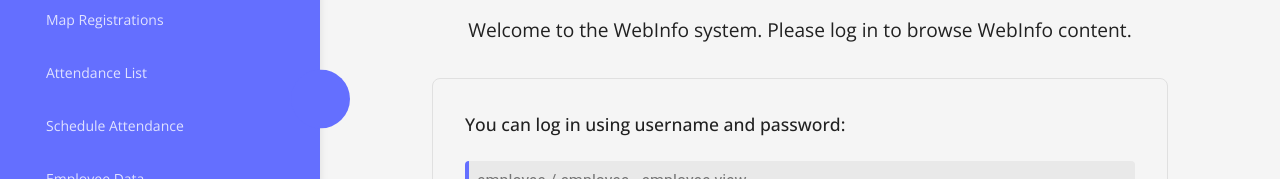
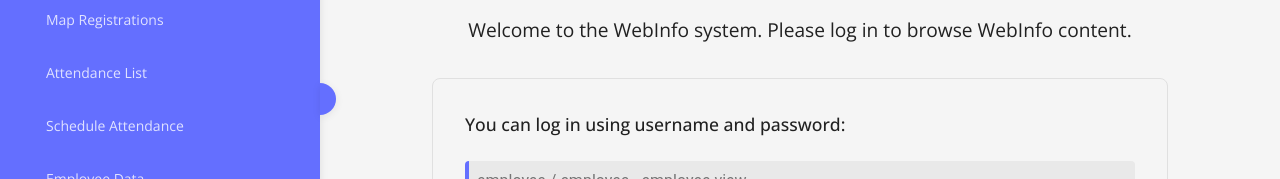
Before and after one commit to dominPS/Webinfo2, a React (Vite) app: page / in a window 1280 px wide. Shown: the part 301-480 px from the top of the page. Built offline with nearby package versions, Linux system fonts and the light colour scheme.

Commit message:
changes with collapse button in sidebar

```diff
--- a/src/features/navigation/Sidebar.tsx
+++ b/src/features/navigation/Sidebar.tsx
@@ -20,6 +20,7 @@ const SidebarContainer = styled.aside`
   display: flex;
   flex-direction: column;
   box-shadow: ${props => props.theme.shadows.medium};
+  z-index: 10; /* Higher z-index to appear in front of the collapse button */
 `;
 
 const SidebarHeader = styled.div`
@@ -109,44 +110,33 @@ const LogoutButton = styled.button`
 const CollapseButton = styled.button`
   position: absolute;
   top: 50%;
-  right: -29.5px;
+  right: -16px;
   transform: translateY(-50%);
-  width: 59px;
-  height: 59px;
-  background: transparent;
+  width: 16px;
+  height: 32px;
+  background: ${props => props.theme.colors.primary};
   border: none;
+  border-radius: 0 16px 16px 0;
+  box-shadow: 0 2px 8px rgba(0,0,0,0.08);
   display: flex;
   align-items: center;
-  justify-content: center;
+  justify-content: flex-end;
   cursor: pointer;
-  z-index: 2000;
+  z-index: 5; /* Lower z-index to appear behind the sidebar */
+  transition: background 0.2s;
   padding: 0;
-  transition: transform 0.3s ease;
-
   &:hover {
-    transform: translateY(-50%) scale(1.05);
-  }
-
-  &:active {
-    transform: translateY(-50%) scale(0.95);
-  }
-
-  svg {
-    width: 59px;
-    height: 59px;
+    background: ${props => props.theme.colors.primary};
   }
 `;
 
 const CollapseIcon = styled.span`
   display: block;
-  color: white;
-  font-size: 1.5rem;
+  color: transparent; /* Make the text transparent instead of white */
+  font-size: 1.2rem;
   font-weight: bold;
-  position: absolute;
+  margin-right: 2px;
   user-select: none;
-  left: 50%;
-  top: 50%;
-  transform: translate(-50%, -50%);
 `;
 
 const CollapsedSidebarContainer = styled(SidebarContainer)`
@@ -225,29 +215,24 @@ export const Sidebar: React.FC = () => {
   };
 
   const [collapsed, setCollapsed] = React.useState(false);
-
   return (
     <>
       {collapsed ? (
-        <CollapsedSidebarContainer>          <SidebarHeader className="logo" style={{ justifyContent: 'center', padding: 0, marginBottom: 0, height: '80px' }}>
+        <CollapsedSidebarContainer>
+          <SidebarHeader className="logo" style={{ justifyContent: 'center', padding: 0, marginBottom: 0, height: '80px' }}>
             <Logo onlyIcon />
           </SidebarHeader>
           <CollapseButton onClick={() => setCollapsed(false)} title={t('navigation.expandSidebar')}>
-            <svg width="59" height="59" viewBox="0 0 59 59" fill="none" xmlns="http://www.w3.org/2000/svg">
-              <circle cx="29.5" cy="29.5" r="29.5" fill="#646FFF"/>
-              <CollapseIcon>{'>'}</CollapseIcon>
-            </svg>
+            {/* No content inside button to remove any white elements */}
           </CollapseButton>
         </CollapsedSidebarContainer>
       ) : (
-        <SidebarContainer>          <SidebarHeader>
+        <SidebarContainer>
+          <SidebarHeader>
             <Logo />
           </SidebarHeader>
           <CollapseButton onClick={() => setCollapsed(true)} title={t('navigation.collapseSidebar')}>
-            <svg width="59" height="59" viewBox="0 0 59 59" fill="none" xmlns="http://www.w3.org/2000/svg">
-              <circle cx="29.5" cy="29.5" r="29.5" fill="#646FFF"/>
-              <CollapseIcon>{'<'}</CollapseIcon>
-            </svg>
+            {/* No content inside button to remove any white elements */}
           </CollapseButton>
           <NavContainer>
             {navigationItems.map((item) => (
```
